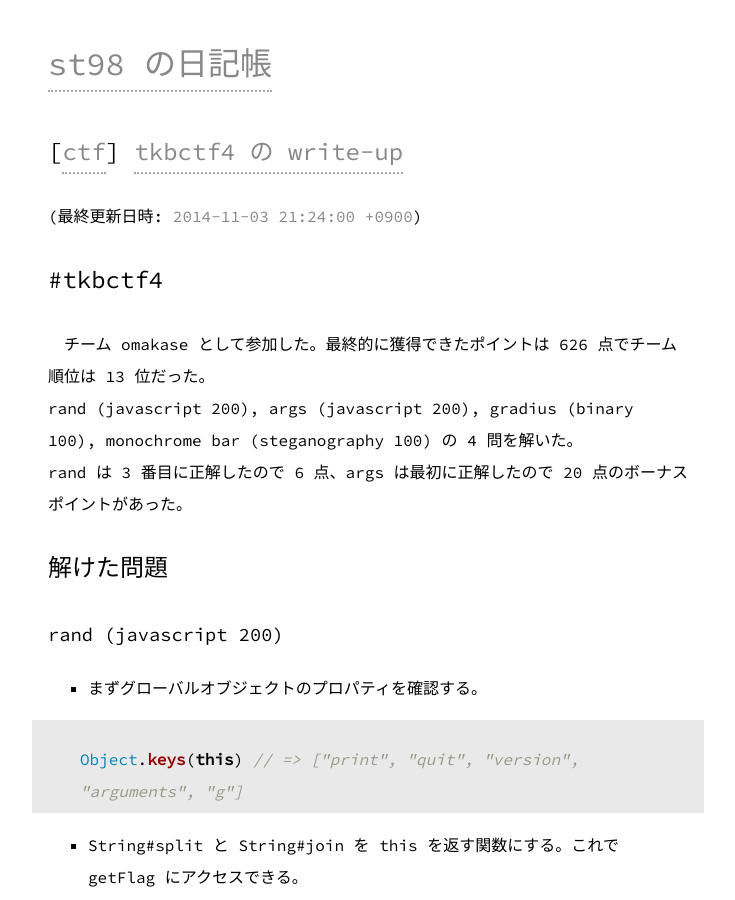
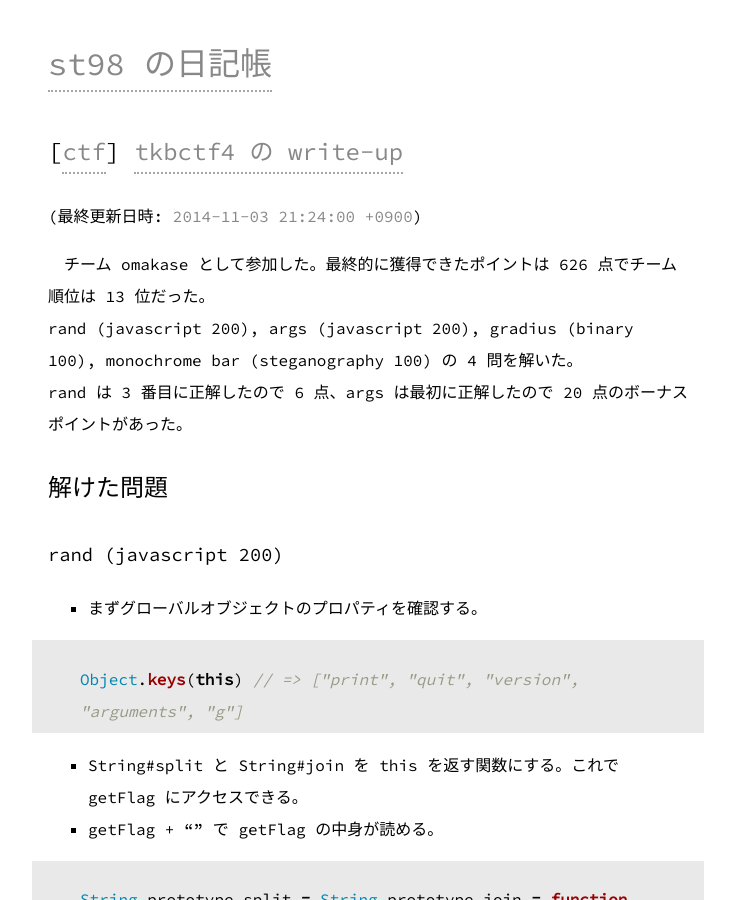
Before and after one commit to st98/diary, a Jekyll site: the page built from _posts/2014-11-03-tkbctf4.md, in a window 1280 px wide and 900 px high. Shown: the whole window, without its empty margins (272-1007 px from the left). Built offline with Jekyll 4.4.1, drawn with Linux system fonts in a browser that asks for light colours; Markdown is read by kramdown in place of the engine named in the settings.

Commit message:
最初の見出しを削除

```diff
--- a/_posts/2014-11-03-tkbctf4.md
+++ b/_posts/2014-11-03-tkbctf4.md
@@ -5,7 +5,6 @@
 date: 2014-11-03 21:24:00 +0900
 ---
 
-## #tkbctf4
 チーム omakase として参加した。最終的に獲得できたポイントは 626 点でチーム順位は 13 位だった。
 rand (javascript 200), args (javascript 200), gradius (binary 100), monochrome bar (steganography 100) の 4 問を解いた。
 rand は 3 番目に正解したので 6 点、args は最初に正解したので 20 点のボーナスポイントがあった。
```
Also changed, not shown: _posts/2014-05-06-tkbctf3.md (+0 -1 lines).
